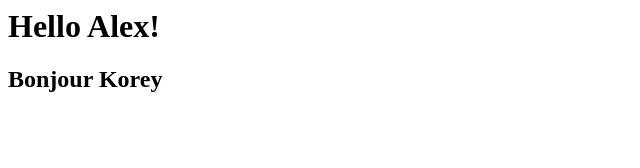
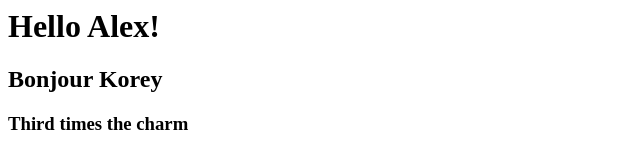
Before and after one commit to alexjshaw/introductions-2, a plain HTML site: page index.html in a window 1280 px wide. Shown: the whole page, without its empty margins (0-640 px from the left). Drawn offline with Linux system fonts and the light colour scheme.

Commit message:
third edit

```diff
--- a/index.html
+++ b/index.html
@@ -1,2 +1,3 @@
 <h1>Hello Alex!</h1>
 <h2>Bonjour Korey</h2>
+<h3>Third times the charm</h3>
```
